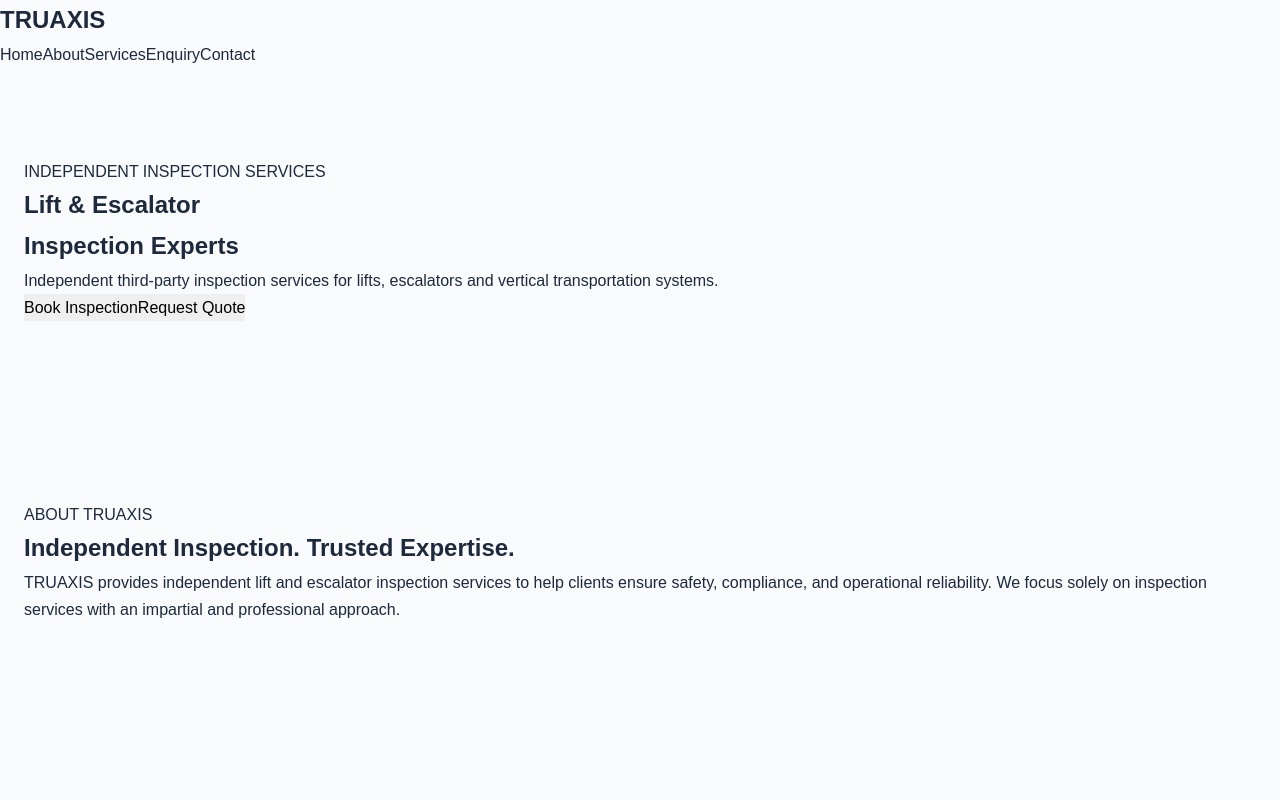
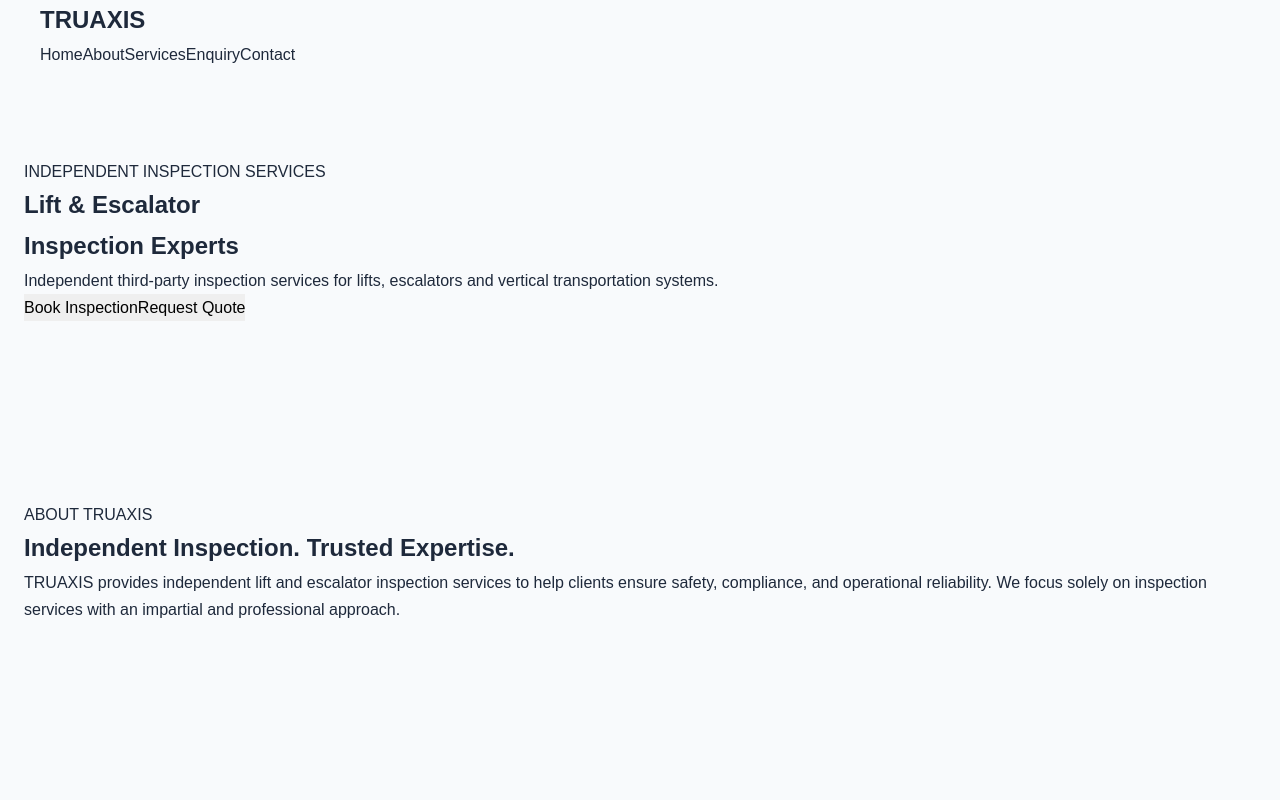
Before and after one commit to pradeepmurthy1992/truaxis-website, a React (Vite) app: page / in a window 1280 px wide. Shown: the top 800 px of the page. Built offline with nearby package versions, Linux system fonts and the light colour scheme.

Commit message:
Update Navbar.jsx

```diff
--- a/src/components/layout/Navbar.jsx
+++ b/src/components/layout/Navbar.jsx
@@ -1,9 +1,11 @@
 import React from "react";
+import Container from "./Container";
 
 function Navbar() {
   return (
     <header>
-      <div>
+      <Container>
+        <div className="navbar">
           <h2>TRUAXIS</h2>
 
           <nav>
@@ -14,6 +16,7 @@
             <a href="#contact">Contact</a>
           </nav>
         </div>
+      </Container>
     </header>
   );
 }
```
Lines whose indentation alone changed are shown as unchanged.
